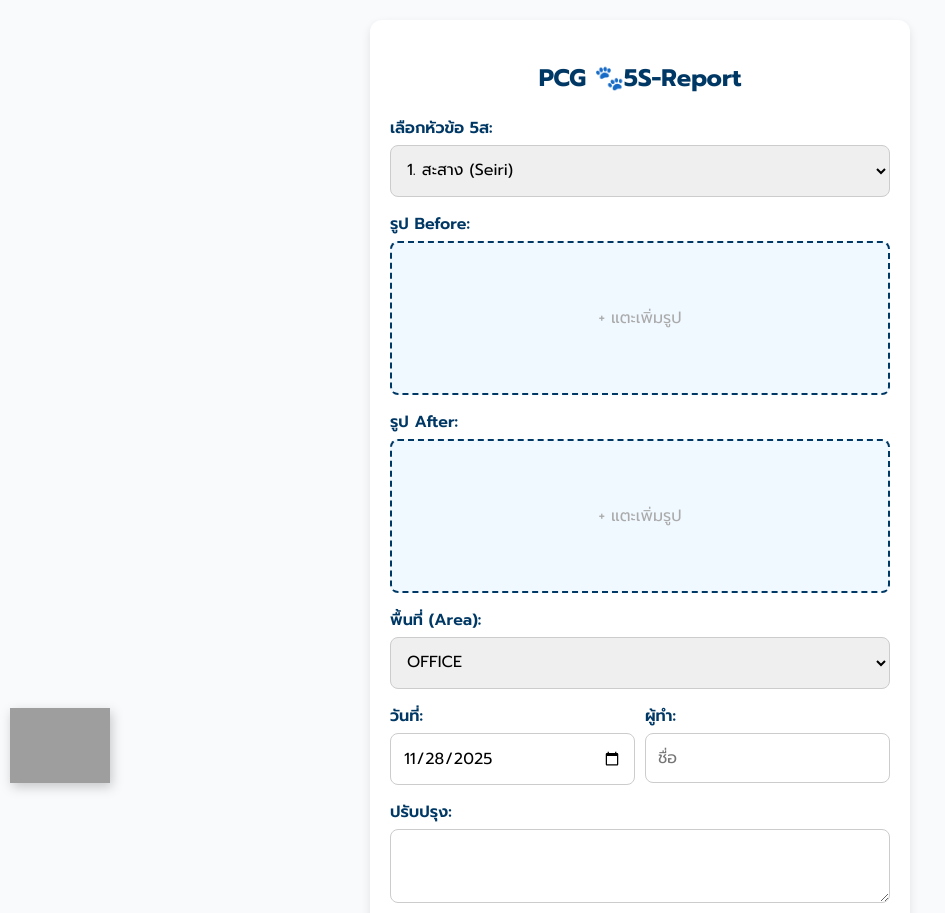
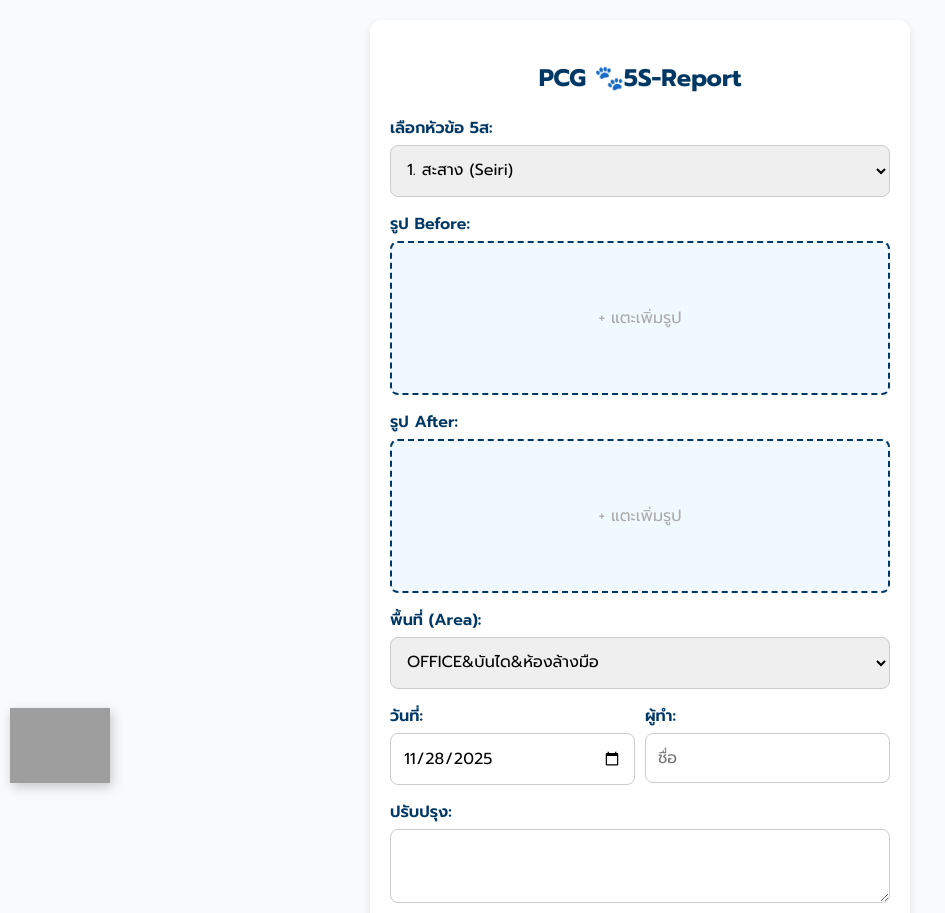
Before and after one commit to Arm-HUB69/5s-webapp, a plain HTML site: page index.html in a window 1280 px wide. Shown: the top 913 px of the page, without its empty margins (0-945 px from the left). Drawn offline with nearby package versions, Linux system fonts and the light colour scheme; grey boxes are pictures that could not be loaded.

Commit message:
Fix HTML encoding issues in index.html

```diff
--- a/index.html
+++ b/index.html
@@ -136,11 +136,13 @@
         <div class="input-group">
             <label>พื้นที่ (Area):</label>
             <select id="inp-area" class="input-control" onchange="syncData()">
-                <option value="OFFICE">OFFICE</option>
+                <option value="OFFICE&บันได&ห้องล้างมือ">OFFICE&บันได&ห้องล้างมือ</option>
                 <option value="FillPack 1,2,3,4">FillPack 1, 2, 3, 4</option>
                 <option value="FillPack 5,6,7,8,9">FillPack 5, 6, 7, 8, 9</option>
                 <option value="FillPack 10,11,12">FillPack 10, 11, 12</option>
+                <option value="FillPack Bonkers">FillPack Bonkers</option>
                 <option value="Blending">Blending</option>
+                <option value="ห้องสโตร์&Intake&Remix">ห้องสโตร์&Intake&Remix</option>
                 <option value="ห้องอัดขยะ">ห้องอัดขยะ</option>
             </select>
         </div>
```
